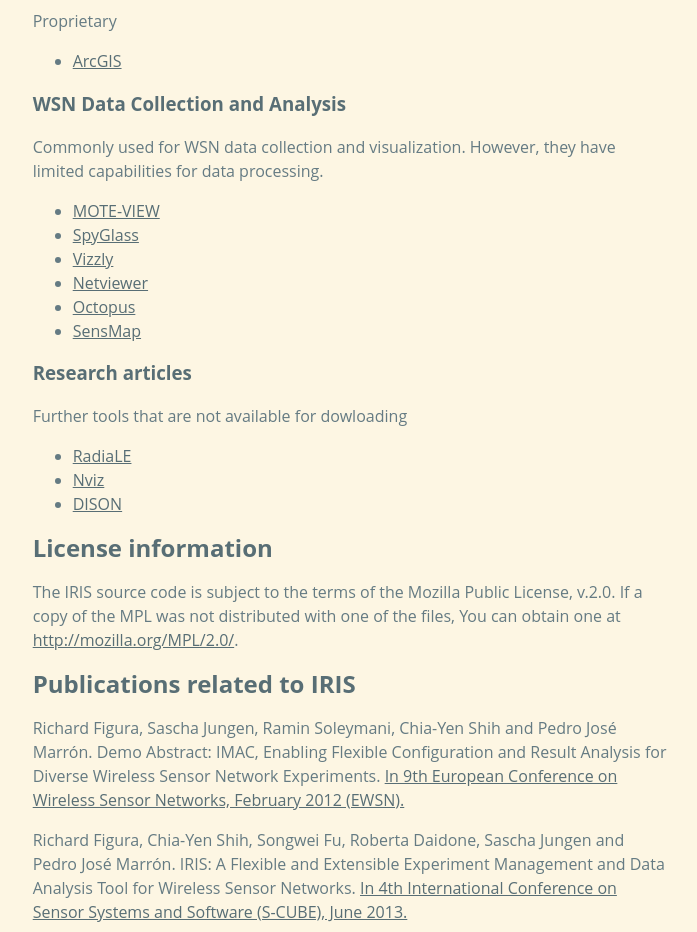
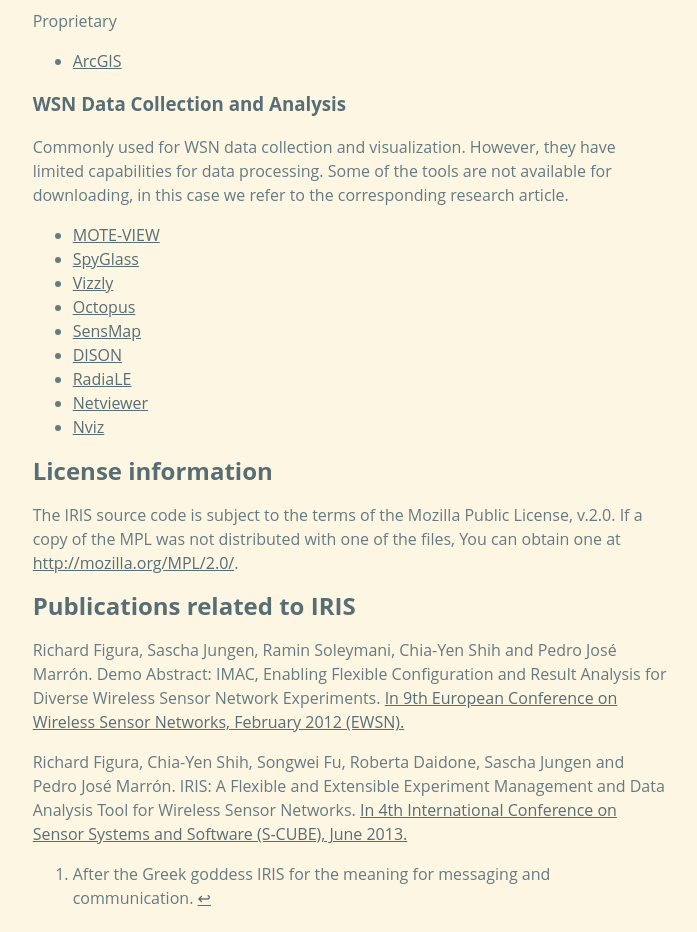
Before and after one commit to wsntools/wsntools.github.io, a plain HTML site: page code/iris/index.html in a window 1280 px wide. Shown: the part 7560-8492 px from the top of the page, without its empty margins (290-987 px from the left). Drawn offline with Linux system fonts and the light colour scheme.

Commit message:
references cleanup

```diff
--- a/code/iris/index.html
+++ b/code/iris/index.html
@@ -214,25 +214,18 @@ However everybody has its own requirements on the toolset he uses and sometimes
 
 <h3 id="wsn-data-collection-and-analysis">WSN Data Collection and Analysis</h3>
 
-<p>Commonly used for WSN data collection and visualization. However, they have limited capabilities for data processing.</p>
+<p>Commonly used for WSN data collection and visualization. However, they have limited capabilities for data processing. Some of the tools are not available for downloading, in this case we refer to the corresponding research article.</p>
 
 <ul>
   <li><a href="http://www.willow.co.uk/html/mote-view_client_software.php">MOTE-VIEW</a></li>
   <li><a href="https://github.com/itm/spyglass">SpyGlass</a></li>
   <li><a href="https://code.google.com/p/vizzly/">Vizzly</a></li>
-  <li><a href="http://ieeexplore.ieee.org/xpl/login.jsp?tp=&amp;arnumber=5683876&amp;url=http%3A%2F%2Fieeexplore.ieee.org%2Fxpls%2Fabs_all.jsp%3Farnumber%3D5683876">Netviewer</a></li>
   <li><a href="www.csi.ucd.ie/content/octopus-dashboard-sensor-networks-visual-control">Octopus</a></li>
   <li><a href="http://www.wsnapp.wislab.cz/">SensMap</a></li>
-</ul>
-
-<h3 id="research-articles">Research articles</h3>
-
-<p>Further tools that are not available for dowloading</p>
-
-<ul>
-  <li><a href="http://dl.acm.org/citation.cfm?id=1995232">RadiaLE</a></li>
+  <li><a href="http://www.dtic.upf.edu/~trangcm/dison.html">DISON</a></li>
+  <li><a href="http://www.open-zb.net/">RadiaLE</a></li>
+  <li><a href="http://www.cmt-gmbh.de/surge_network_viewer.htm">Netviewer</a></li>
   <li><a href="http://ieeexplore.ieee.org/xpl/login.jsp?tp=&amp;arnumber=6254335&amp;url=http%3A%2F%2Fieeexplore.ieee.org%2Fxpls%2Fabs_all.jsp%3Farnumber%3D6254335">Nviz</a></li>
-  <li><a href="http://www.sciencedirect.com/science/article/pii/S157087051400047X">DISON</a></li>
 </ul>
 
 <h2 id="license-information">License information</h2>
```
